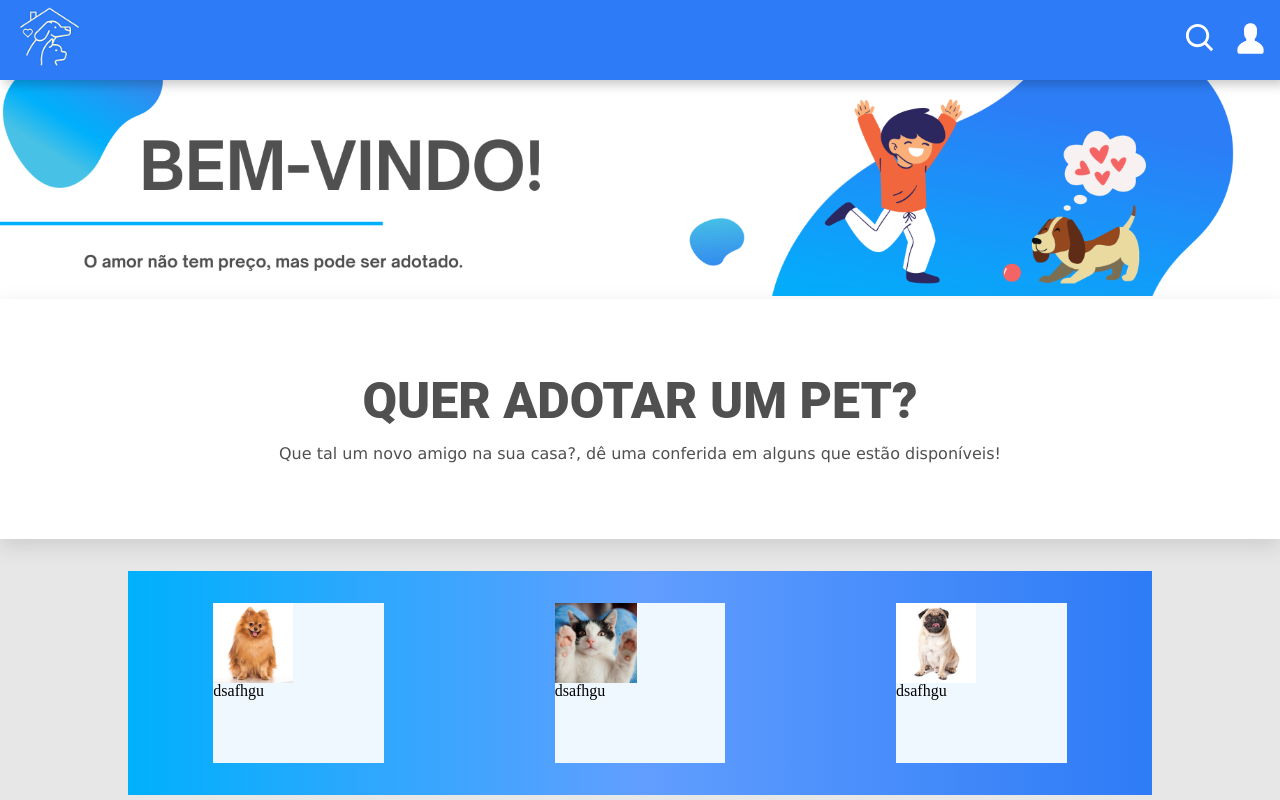
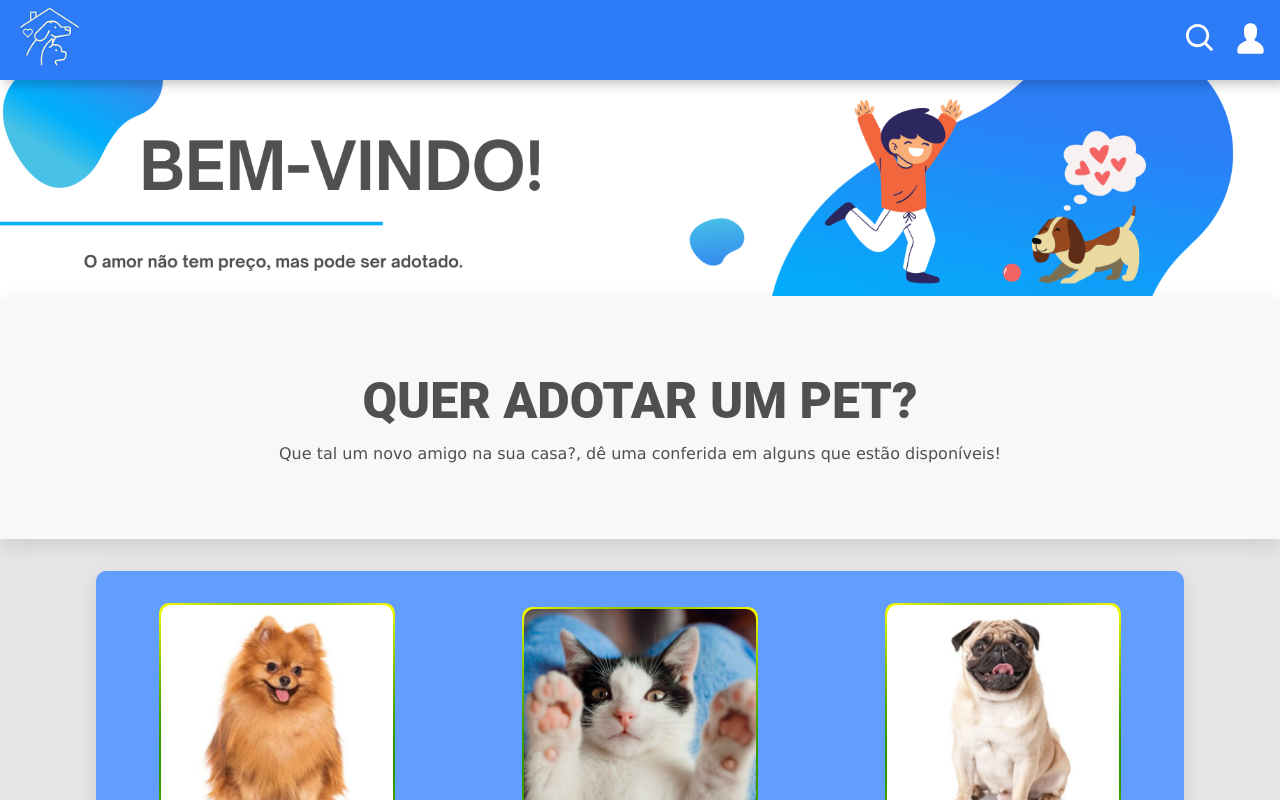
Before and after one commit to dudagiglioli/adotalp--web, a React (Create React App) app: page / in a window 1280 px wide. Shown: the top 800 px of the page. Built offline with nearby package versions, Linux system fonts and the light colour scheme.

Commit message:
Save with Animation

```diff
--- a/src/pages/Home/Home.module.scss
+++ b/src/pages/Home/Home.module.scss
@@ -13,7 +13,7 @@
     }
 }
 .adoteContainer{
-    background-color:   white;
+    background-color: rgb(248, 248, 248);
     height: 30vh;
     box-shadow: rgba(100, 100, 111, 0.2) 0px 7px 20px 0px;
     position: relative;
@@ -51,11 +51,12 @@
 }
 .animaisContainer{
     background-color:#619eff;
-    background-image: linear-gradient( to right, #00B0FC, transparent, #2d7bf6);
-    width: 80%;
+    width: 85%;
     display: flex;
     justify-content: space-between;
     flex-wrap: nowrap;
+    box-shadow: rgba(100, 100, 111, 0.2) 0px 7px 20px 0px;
+    border-radius: 10px;
 }
 .animaisBox{
     width: 50%;
@@ -65,16 +66,48 @@
     padding: 2rem 0;
 }
 .animaisCard{
-    height: 20vh;
-    width: 50%;
-    background-color: aliceblue;
+    width: 65%;
+    border-radius: 10px;
+    background: radial-gradient(circle at center, blue, green, yellow) border-box;
+    border: solid 2px transparent;
+    cursor: pointer;
+}
+@keyframes anima{
+    0%{
+        transform: scale(1);
+    }
+    100%{
+        transform: scale(1.05);
+    }
+}
+.animaisCard:hover{
+
+    animation-name: anima;
+    animation-duration: 0.5s;
+    animation-timing-function: ease-in-out;
+    animation-iteration-count: 1;
+    animation-direction: normal;
+    animation-fill-mode: forwards;
 }
 .imgBox{
     height: 50%;
+    display: flex;
+    justify-content: center;
+    align-items: center;
+    border-radius: 10px;
 
     &__img{
         height: 100%;
+        width: 100%;
+        border-radius: 10px 10px 0 0;
     }
+}
+.cardText{
+    height: 10vh;
+    border-top: solid 1px;
+    background-color: rgb(231, 231, 231);
+    border-bottom-left-radius: 10px;
+    border-bottom-right-radius: 10px;
 }
 
 
--- a/src/pages/Home/home.tsx
+++ b/src/pages/Home/home.tsx
@@ -37,10 +37,10 @@ export default function Home() {
                 <div className={styles.animaisBox}>
                     <div className={styles.animaisCard}>
                       <div className={styles.imgBox}>
-                        <img src={dados.fotoAnimal} alt="" className={styles.imgBox__img}/>
+                        <img src={dados.fotoAnimal} alt="Foto do Animal" className={styles.imgBox__img}/>
                       </div>
-                      <div className={styles.imgText}>
-                        <p>dsafhgu</p>
+                      <div className={styles.cardText}>
+                        <h1>{dados.nomeAnimal}</h1>
                       </div>
                     </div>
                 </div>
```
